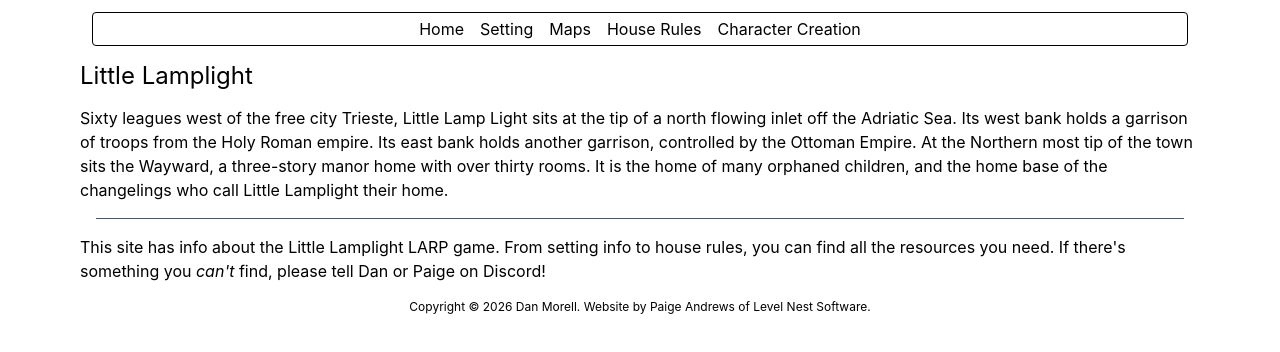
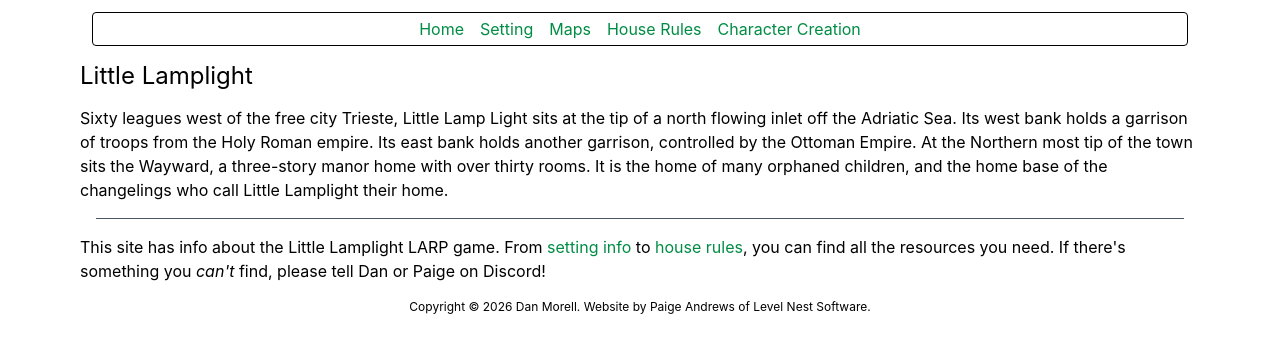
Before and after one commit to aurule/little-lamplight, a SvelteKit app: page / in a window 1280 px wide. Shown: the top 352 px of the page. Built offline with nearby package versions, Linux system fonts and the light colour scheme.

Commit message:
Update link styling

```diff
--- a/src/lib/DownloadButton.svelte
+++ b/src/lib/DownloadButton.svelte
@@ -10,7 +10,11 @@
 </a>
 
 <style>
-  a:hover {
-    background-color: var(--bg-primary-dark);
+  a {
+    color: white;
+
+    &:hover {
+      background-color: var(--bg-primary-dark);
+    }
   }
 </style>
--- a/src/routes/layout.css
+++ b/src/routes/layout.css
@@ -36,6 +36,14 @@ nav a:hover {
   color: #008C45;
 }
 
+a {
+  color: #008C45;
+
+  &:hover {
+    text-decoration: underline;
+  }
+}
+
 .bg-green {
   background-color: #008C45;
 }
```
